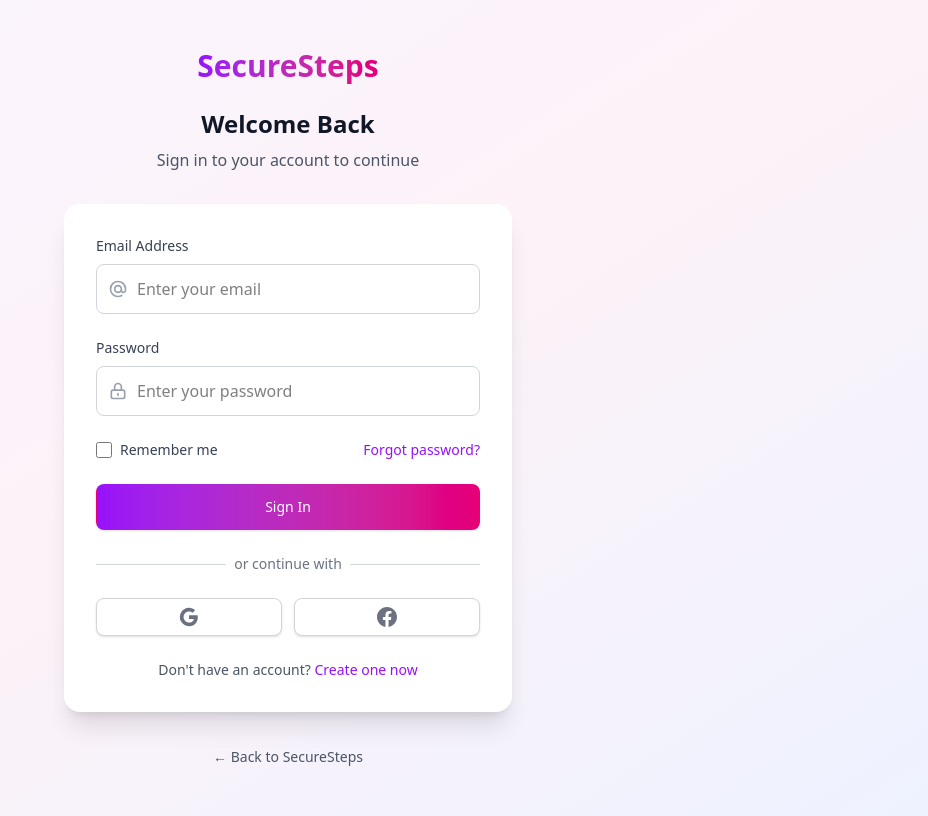
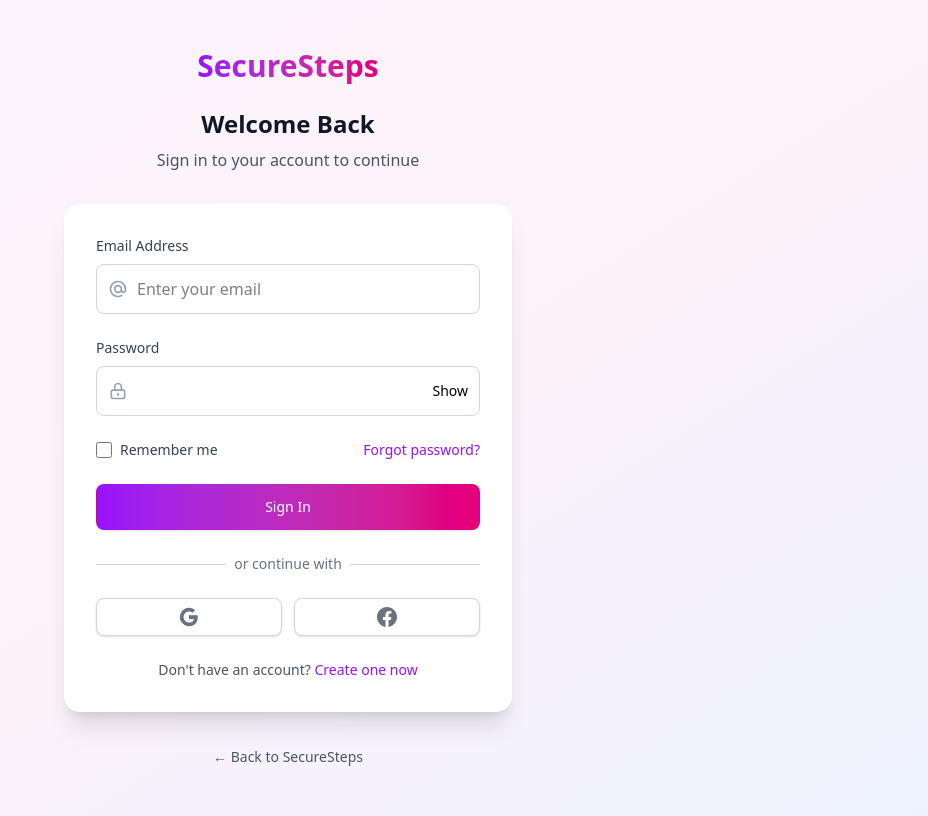
Before and after one commit to rishabh794/women-safety-frontend, a React (Vite) app: page /login in a window 1280 px wide. Shown: the whole page, without its empty margins (352-1280 px from the left). Built offline with nearby package versions, Linux system fonts and the light colour scheme; no server answers.

Commit message:
Show password

```diff
--- a/src/App.jsx
+++ b/src/App.jsx
@@ -11,6 +11,7 @@ import GuardianView from './components/GuardianView';
 import ProtectedRoute from './components/ProtectedRoute';
 import AdminRoute from './components/AdminRoute';
 import AppLayout from './components/AppLayout';
+import 'leaflet/dist/leaflet.css';
 
 function App() {
   return (
--- a/src/components/Login.jsx
+++ b/src/components/Login.jsx
@@ -7,6 +7,7 @@ const Login = () => {
   const [password, setPassword] = useState('');
   const [error, setError] = useState('');
   const [isLoading, setIsLoading] = useState(false);
+  const [showPassword, setShowPassword] = useState(false);
   const navigate = useNavigate();
   const { login } = useAuth();
 
@@ -71,16 +72,18 @@ const Login = () => {
                   <svg className="h-5 w-5 text-gray-400" fill="none" stroke="currentColor" viewBox="0 0 24 24">
                     <path strokeLinecap="round" strokeLinejoin="round" strokeWidth={2} d="M12 15v2m-6 4h12a2 2 0 002-2v-6a2 2 0 00-2-2H6a2 2 0 00-2 2v6a2 2 0 002 2zm10-10V7a4 4 0 00-8 0v4h8z" />
                   </svg>
-                </div>
+                </div >
               <input
                     id="password"
-                  type="password"
+                    type={showPassword ? 'text' : 'password'}
                     value={password}
                     onChange={(e) => setPassword(e.target.value)}
                     required
                     className="block w-full pl-10 pr-3 py-3 border border-gray-300 rounded-lg focus:outline-none focus:ring-2 focus:ring-purple-500 focus:border-transparent transition-all duration-200"
-                  placeholder="Enter your password"
                 />
+                <button type="button" onClick={() => setShowPassword(!showPassword)} className="absolute inset-y-0 right-0 px-3 flex items-center text-sm text-black hover:text-black">
+                    {showPassword ? 'Hide' : 'Show'}
+                </button>
               </div>
             </div>
 
--- a/src/components/Signup.jsx
+++ b/src/components/Signup.jsx
@@ -7,11 +7,11 @@ const Signup = () => {
   const [name, setName] = useState('');
   const [email, setEmail] = useState('');
   const [password, setPassword] = useState('');
-  const [confirmPassword, setConfirmPassword] = useState('');
   const [error, setError] = useState('');
   const [loading, setLoading] = useState(false);
   const [success, setSuccess] = useState('');
   const [agreedToTerms, setAgreedToTerms] = useState(false);
+  const [showPassword, setShowPassword] = useState(false);
   const navigate = useNavigate();
 
   const { login } = useAuth();
@@ -21,12 +21,6 @@ const Signup = () => {
     setLoading(true);
     setError('');
     setSuccess('');
-
-    if (password !== confirmPassword) {
-      setError('Passwords do not match');
-      setLoading(false);
-      return;
-    }
 
     if (password.length < 6) {
       setError('Password must be at least 6 characters long');
@@ -128,36 +122,16 @@ const Signup = () => {
                   </svg>
                 </div>
                 <input
-                  id="password"
-                  type="password"
-                  value={password}
-                  onChange={(e) => setPassword(e.target.value)}
-                  required
-                  className="block w-full pl-10 pr-3 py-3 border border-gray-300 rounded-lg focus:outline-none focus:ring-2 focus:ring-purple-500 focus:border-transparent transition-all duration-200"
-                  placeholder="Create a password (min. 6 characters)"
+                    id="password"
+                    type={showPassword ? 'text' : 'password'}
+                    value={password}
+                    onChange={(e) => setPassword(e.target.value)}
+                    required
+                    className="block w-full pl-10 pr-3 py-3 border border-gray-300 rounded-lg focus:outline-none focus:ring-2 focus:ring-purple-500 focus:border-transparent transition-all duration-200"
                 />
-              </div>
-            </div>
-
-            <div>
-              <label htmlFor="confirmPassword" className="block text-sm font-medium text-gray-700 mb-2">
-                Confirm Password
-              </label>
-              <div className="relative">
-                <div className="absolute inset-y-0 left-0 pl-3 flex items-center pointer-events-none">
-                  <svg className="h-5 w-5 text-gray-400" fill="none" stroke="currentColor" viewBox="0 0 24 24">
-                    <path strokeLinecap="round" strokeLinejoin="round" strokeWidth={2} d="M9 12l2 2 4-4m6 2a9 9 0 11-18 0 9 9 0 0118 0z" />
-                  </svg>
-                </div>
-                <input
-                  id="confirmPassword"
-                  type="password"
-                  value={confirmPassword}
-                  onChange={(e) => setConfirmPassword(e.target.value)}
-                  required
-                  className="block w-full pl-10 pr-3 py-3 border border-gray-300 rounded-lg focus:outline-none focus:ring-2 focus:ring-purple-500 focus:border-transparent transition-all duration-200"
-                  placeholder="Confirm your password"
-                />
+                <button type="button" onClick={() => setShowPassword(!showPassword)} className="absolute inset-y-0 right-0 px-3 flex items-center text-sm text-black hover:text-black">
+                    {showPassword ? 'Hide' : 'Show'}
+                </button>
               </div>
             </div>
 
```
Lines whose indentation alone changed are shown as unchanged.
